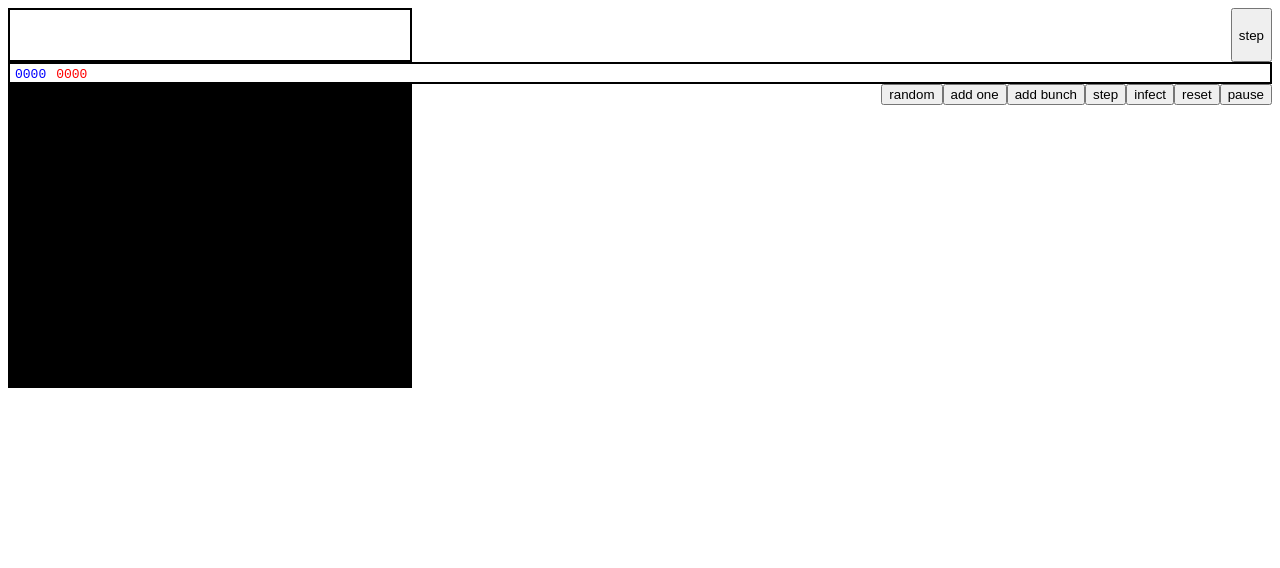
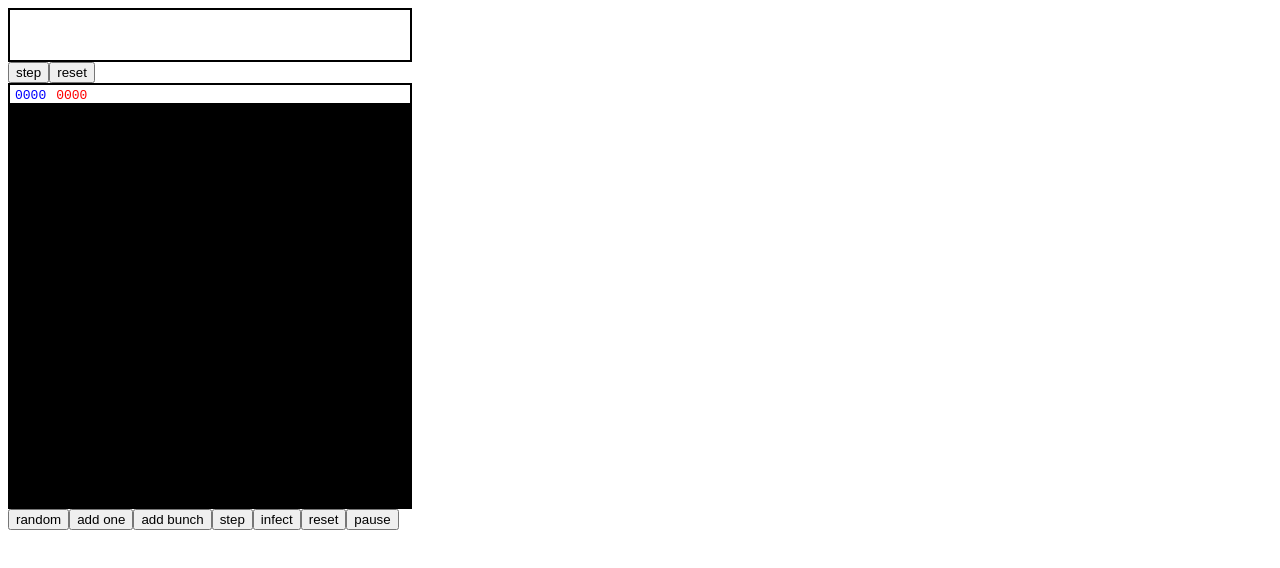
Before and after one commit to bkirkby/ReactBoids, a React (Create React App) app: page / in a window 1280 px wide. Shown: the top 568 px of the page. Built offline with nearby package versions, Linux system fonts and the light colour scheme.

Commit message:
more graph changes and flexbox

```diff
--- a/src/App.js
+++ b/src/App.js
@@ -42,23 +42,18 @@ export default function App() {
   return (
     <div className="app">
       <GraphCanvas boids={boids} canvasWidth={canvasWidth} canvasHeight={50} />
-      <div className="counters">
+      <div className="counters" style={{ flexBasis: canvasWidth }}>
         <span className="normal">{zeroFill(boids.length)}</span>
         <span className="infected">
           {zeroFill(boids.filter(b => b.state === "infected").length)}
         </span>
       </div>
+      <div className="boidContainer">
         <BirdCanvas
           id="boidsCanvas-one"
           canvasWidth={canvasWidth}
           canvasHeight={canvasHeight}
         />
-      {/*<BirdCanvas
-        id="boidsCanvas-two"
-        canvasWidth={canvasWidth}
-        canvasHeight={canvasHeight}
-        show={dispBuffer === 2 ? true : false}
-      />*/}
         <Swarm
           boidsCtx={boidsCtx}
           canvasWidth={canvasWidth}
@@ -67,5 +62,6 @@ export default function App() {
           setBoids={setBoids}
         />
       </div>
+    </div>
   );
 }
--- a/src/GraphCanvas.js
+++ b/src/GraphCanvas.js
@@ -1,20 +1,15 @@
-import React, { useEffect, useState } from "react";
+import React, { useEffect, useState, useCallback } from "react";
 
 export default function GraphCanvas({ canvasWidth, canvasHeight, boids }) {
   const [ctx, setCtx] = useState();
   const [boidGraph, setBoidGraph] = useState([]); // {numInfected:0, numNormal:0}
+  const [lastGraphUpdate, setLastGraphUpdate] = useState(Date.now());
 
   useEffect(() => {
-    // clearCanvas
-    // if (ctx) {
-    //   ctx.beginPath();
-    //   ctx.fillStyle = "red";
-    //   ctx.clearRect(0, 0, canvasWidth, canvasHeight);
-    //   ctx.closePath();
-    // }
     // drawGraph
-    const lineWidth = 2;
+    const lineWidth = 3;
     if (ctx) {
+      ctx.clearRect(0, 0, canvasWidth, canvasHeight);
       boidGraph.forEach((bg, i) => {
         const infectedHeight = (bg.numInfected / bg.numNormal) * canvasHeight;
         const normalHeight = canvasHeight - infectedHeight;
@@ -39,27 +34,83 @@ export default function GraphCanvas({ canvasWidth, canvasHeight, boids }) {
     }
   }, [ctx, boidGraph, canvasHeight, canvasWidth]);
 
-  const stepBoidGraph = () => {
-    setBoidGraph([
-      ...boidGraph,
-      {
-        numNormal: boids.length,
-        numInfected: boids.filter(b => b.state === "infected").length
-      }
-    ]);
+  const handleStepBoidGraph = e => {
+    e.preventDefault();
+    const numInfected = boids.filter(b => b.state === "infected").length;
+    const numTotal = boids.length;
+    if (numInfected < numTotal) {
+      setBoidGraph(boidGraph => {
+        return [
+          ...boidGraph,
+          {
+            numNormal: numTotal,
+            numInfected: numInfected
+          }
+        ];
+      });
+    }
   };
+
+  const shouldUpdateBoidGraph = useCallback(() => {
+    const graphUpdateInterval = 60;
+    return lastGraphUpdate + graphUpdateInterval <= Date.now();
+  }, [lastGraphUpdate]);
 
   useEffect(() => {
     setCtx(document.getElementById("graph").getContext("2d"));
-    // setInterval(()=>{
-    //   stepBoidGraph();
-    // }, 1000);
   }, []);
 
+  useEffect(() => {
+    setLastGraphUpdate(Date.now());
+  }, [boidGraph]);
+
+  useEffect(() => {
+    // updateBoidGraph
+    const numInfected = boids.filter(b => b.state === "infected").length;
+    if (shouldUpdateBoidGraph()) {
+      if (boids.length && numInfected === boids.length) {
+        setBoidGraph(boidGraph => {
+          const lastNumNormal = boidGraph.length
+            ? boidGraph[boidGraph.length - 1].numNormal
+            : 0;
+          const lastNumInfected = boidGraph.length
+            ? boidGraph[boidGraph.length - 1].numInfected
+            : 0;
+          if (lastNumNormal > lastNumInfected) {
+            return [
+              ...boidGraph,
+              { numNormal: boids.length, numInfected: boids.length }
+            ];
+          }
+          return boidGraph;
+        });
+      } else if (boids.length && numInfected < boids.length && numInfected) {
+        setBoidGraph(boidGraph => {
+          return [
+            ...boidGraph,
+            {
+              numNormal: boids.length,
+              numInfected: boids.filter(b => b.state === "infected").length
+            }
+          ];
+        });
+      }
+    }
+  }, [boids, shouldUpdateBoidGraph]);
+
   return (
-    <>
+    <div className="graphContainer">
       <canvas id="graph" width={canvasWidth} height={canvasHeight} />
-      <button onClick={() => stepBoidGraph()}>step</button>
-    </>
+      <div>
+        <button onClick={handleStepBoidGraph}>step</button>
+        <button
+          onClick={() => {
+            setBoidGraph([]);
+          }}
+        >
+          reset
+        </button>
+      </div>
+    </div>
   );
 }
--- a/src/Swarm.js
+++ b/src/Swarm.js
@@ -201,7 +201,7 @@ export default function Swarm({
 
   const handleAddBunch = () => {
     const bunch = 50;
-    const radius = 3;
+    const radius = 1;
     let newBoids = [];
     for (let i = 0; i < bunch; i++) {
       newBoids.push({
@@ -221,7 +221,7 @@ export default function Swarm({
   };
 
   const handleAddOne = () => {
-    const radius = 3;
+    const radius = 1;
     setBoids([
       ...boids,
       {
--- a/src/styles.css
+++ b/src/styles.css
@@ -8,13 +8,23 @@
   flex-flow: row wrap;
   justify-content: space-between;
   flex-basis: 600px;
+  max-width: 600px;
 }
 
 .counters {
   border: 2px solid black;
-  flex-basis: 100%;
   justify-content: space-between;
   align-content: center;
+}
+
+.graphContainer {
+  display: flex;
+  flex-flow: column;
+}
+
+.boidContainer {
+  display: flex;
+  flex-flow: column;
 }
 
 canvas {
```
Lines whose indentation alone changed are shown as unchanged.
